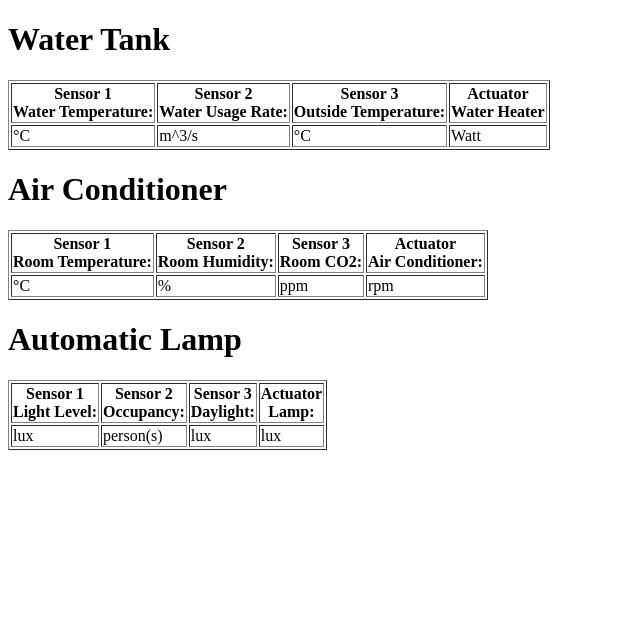
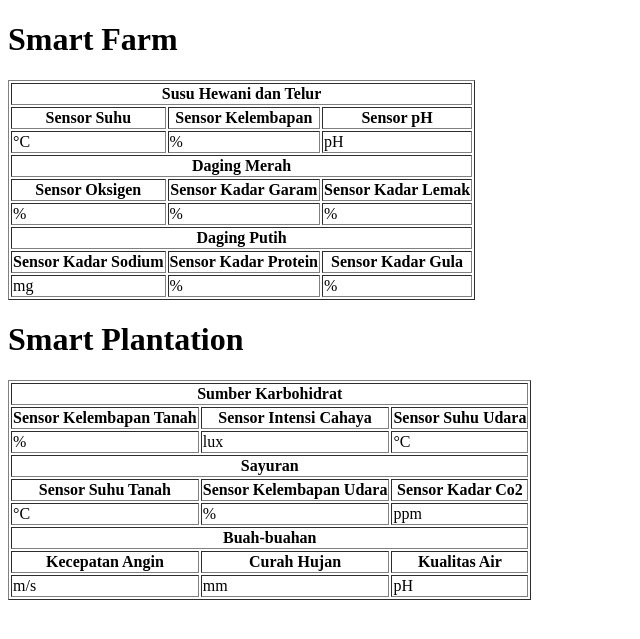
Before and after one commit to SWilbert03/3-factory-django-project-PraUAS, a Django app: page / in a window 1280 px wide. Shown: the top 639 px of the page, without its empty margins (0-640 px from the left). Run offline with Django 4.2, Linux system fonts and the light colour scheme.

Commit message:
modified:   db.sqlite3 	modified:   subsystem/urls.py 	modified:   subsystem/views.py 	modified:   templates/home.html

```diff
--- a/subsystem/urls.py
+++ b/subsystem/urls.py
@@ -5,21 +5,41 @@
 urlpatterns = [
     path('', views.DashboardView.as_view()),
 
-    # Water Heater System
-    path('sensor/sensor11', views.sensor11view.as_view()),
-    path('sensor/sensor12', views.sensor12view.as_view()),
-    path('sensor/sensor13', views.sensor13view.as_view()),
-    path('actuator/actuator1', views.actuator1view.as_view()),
+#Smart Farm
+    # Susu Hewani dan Telur
+    path('susuhewanidantelur/sensorsuhu', views.SensorSuhuView.as_view()),
+    path('susuhewanidantelur/sensorkelembapan', views.SensorKelembapanView.as_view()),
+    path('susuhewanidantelur/sensorph', views.SensorpHView.as_view()),
+    # path('actuator/actuator1', views.actuator1view.as_view()),
 
-    # Fan Control System
-    path('sensor/sensor21', views.sensor21view.as_view()),
-    path('sensor/sensor22', views.sensor22view.as_view()),
-    path('sensor/sensor23', views.sensor23view.as_view()),
-    path('actuator/actuator2', views.actuator2view.as_view()),
+    # Daging Merah
+    path('dagingmerah/sensoroksigen', views.SensorOksigenView.as_view()),
+    path('dagingmerah/sensorkadrgaram', views.SensorKadarGaramView.as_view()),
+    path('dagingmerah/sensorkadarlemak', views.SensorKadarLemakView.as_view()),
+    # path('actuator/actuator2', views.actuator2view.as_view()),
 
-    # Lighting Control System
-    path('sensor/sensor31', views.sensor31view.as_view()),
-    path('sensor/sensor32', views.sensor32view.as_view()),
-    path('sensor/sensor33', views.sensor33view.as_view()),
-    path('actuator/actuator3', views.actuator3view.as_view()),
+    # Daging Merah
+    path('dagingputih/sensorkadarsodium', views.SensorKadarSodiumView.as_view()),
+    path('dagingputih/sensorkadarprotein', views.SensorKadarProteinView.as_view()),
+    path('dagingputih/sensorkadargula', views.SensorKadarGulaView.as_view()),
+    # path('actuator/actuator3', views.actuator3view.as_view()),
+
+#Smart Plantation
+    # Sumber Karbohidrat
+    path('sensorkarbohidrat/kelembapantanah', views.SensorKelembapanTanahView.as_view()),
+    path('sensorkarbohidrat/intensicahaya', views.SensorIntensiCahayaView.as_view()),
+    path('sensorkarbohidrat/suhuudara', views.SensorSuhuUdaraView.as_view()),
+    # path('actuator/actuator1', views.actuator1view.as_view()),
+
+    # Sayuran
+    path('sayuran/suhutanah', views.SensorSuhuTanahView.as_view()),
+    path('sayuran/sensorkelembapanudara', views.SensorKelembapanUdaraView.as_view()),
+    path('sayuran/sensorkadarco2', views.SensorKadarCo2View.as_view()),
+    # path('actuator/actuator2', views.actuator2view.as_view()),
+
+    # Buah-buahan
+    path('buah/sensorkecepatanangin', views.KecepatanAnginView.as_view()),
+    path('buah/sensorcurahhujan', views.CurahHujanView.as_view()),
+    path('buah/sensorkualitasair', views.KualitasAirView.as_view()),
+    # path('actuator/actuator3', views.actuator3view.as_view()),
 ]
--- a/subsystem/views.py
+++ b/subsystem/views.py
@@ -43,53 +43,106 @@
     def get(self, request, *args, **kwargs):
         return render(request, 'home.html')
 
-# subsistem1
-class sensor11view(SensorTemplateView):
-    sensor_name = "sensor11"
+# Smart Farm ==========================================================================================================================================
+# 	Susu Hewani dan Telur
+class SensorSuhuView(SensorTemplateView):
+    sensor_name = "Sensor Suhu"
 
-class sensor12view(SensorTemplateView):
-    sensor_name = "sensor12"
+class SensorKelembapanView(SensorTemplateView):
+    sensor_name = "Sensor Kelembapan"
 
-class sensor13view(SensorTemplateView):
-    sensor_name = "sensor13"
+class SensorpHView(SensorTemplateView):
+    sensor_name = "Sensor pH"
 
 class actuator1view(ActuatorTemplateView):
     actuator_name = "actuator1"
-    sensor1_name = "sensor11"
-    sensor2_name = "sensor12"
-    sensor3_name = "sensor13"
+    sensor1_name = "Sensor Suhu"
+    sensor2_name = "Sensor Kelembapan"
+    sensor3_name = "Sensor pH"
     training_csv = "heater.csv"
 
-# subsistem2
-class sensor21view(SensorTemplateView):
-    sensor_name = "sensor21"
+# Daging Merah
+class SensorOksigenView(SensorTemplateView):
+    sensor_name = "Sensor Oksigen"
 
-class sensor22view(SensorTemplateView):
-    sensor_name = "sensor22"
+class SensorKadarGaramView(SensorTemplateView):
+    sensor_name = "Sensor Kadar Garam"
 
-class sensor23view(SensorTemplateView):
-    sensor_name = "sensor23"
+class SensorKadarLemakView(SensorTemplateView):
+    sensor_name = "Sensor Kadar Lemak"
 
 class actuator2view(ActuatorTemplateView):
     actuator_name = "actuator2"
-    sensor1_name = "sensor21"
-    sensor2_name = "sensor22"
-    sensor3_name = "sensor23"
+    sensor1_name = "Sensor Oksigen"
+    sensor2_name = "Sensor Kadar Garam"
+    sensor3_name = "Sensor Kadar Lemak"
     training_csv = "fan.csv"
 
-# subsistem3
-class sensor31view(SensorTemplateView):
-    sensor_name = "sensor31"
+# Daging Putih
+class SensorKadarSodiumView(SensorTemplateView):
+    sensor_name = "Sensor Kadar Sodium"
 
-class sensor32view(SensorTemplateView):
-    sensor_name = "sensor32"
+class SensorKadarProteinView(SensorTemplateView):
+    sensor_name = "Sensor Kadar Protein"
 
-class sensor33view(SensorTemplateView):
-    sensor_name = "sensor33"
+class SensorKadarGulaView(SensorTemplateView):
+    sensor_name = "Sensor Kadar Gula"
 
 class actuator3view(ActuatorTemplateView):
     actuator_name = "actuator3"
-    sensor1_name = "sensor31"
-    sensor2_name = "sensor32"
-    sensor3_name = "sensor33"
+    sensor1_name = "Sensor Kadar Sodium"
+    sensor2_name = "Sensor Kadar Protein"
+    sensor3_name = "Sensor Kadar Gula"
     training_csv = "light.csv"
+
+# Smart Plantation ==========================================================================================================================================
+# 	Sumber Karbohidrat
+class SensorKelembapanTanahView(SensorTemplateView):
+    sensor_name = "Sensor Kelembapan Tanah"
+
+class SensorIntensiCahayaView(SensorTemplateView):
+    sensor_name = "Sensor Intensi Cahaya"
+
+class SensorSuhuUdaraView(SensorTemplateView):
+    sensor_name = "Sensor Suhu Udara"
+
+class actuator4view(ActuatorTemplateView):
+    actuator_name = "actuator4"
+    sensor1_name = "Sensor Kelembapan Tanah"
+    sensor2_name = "Sensor Intensi Cahaya"
+    sensor3_name = "Sensor Suhu Udara"
+    training_csv = "heater.csv"
+
+# Sayuran
+class SensorSuhuTanahView(SensorTemplateView):
+    sensor_name = "Sensor Suhu Tanah"
+
+class SensorKelembapanUdaraView(SensorTemplateView):
+    sensor_name = "Sensor Kelembapan Udara"
+
+class SensorKadarCo2View(SensorTemplateView):
+    sensor_name = "Sensor Kadar Co2"
+
+class actuator5view(ActuatorTemplateView):
+    actuator_name = "actuator5"
+    sensor1_name = "Sensor Suhu Tanah"
+    sensor2_name = "Sensor Kelembapan Udara"
+    sensor3_name = "Sensor Kadar Co2"
+    training_csv = "fan.csv"
+
+# Buah-buahan
+class KecepatanAnginView(SensorTemplateView):
+    sensor_name = "Kecepatan Angin"
+
+class CurahHujanView(SensorTemplateView):
+    sensor_name = "Curah Hujan"
+
+class KualitasAirView(SensorTemplateView):
+    sensor_name = "Sensor Kadar Gula"
+
+class actuator6view(ActuatorTemplateView):
+    actuator_name = "actuator6"
+    sensor1_name = "Kecepatan Angin"
+    sensor2_name = "Curah Hujan"
+    sensor3_name = "Kualitas Air"
+    training_csv = "light.csv"
--- a/templates/home.html
+++ b/templates/home.html
@@ -13,51 +13,81 @@
 </head>
 
 <body>
-	<h1>Water Tank</h1>
+	<h1>Smart Farm</h1>
 	<table border="1">
+		<th colspan="3">Susu Hewani dan Telur</th>
 		<tr>
-			<th>Sensor 1 <br> Water Temperature:</th>
-			<th>Sensor 2 <br> Water Usage Rate:</th>
-			<th>Sensor 3 <br> Outside Temperature:</th>
-			<th>Actuator <br> Water Heater</th>
+			<th>Sensor Suhu</th>
+			<th>Sensor Kelembapan</th>
+			<th>Sensor pH</th>
 		</tr>
 		<tr>
-			<td><span id="water-temp"></span> &#176;C</td>
-			<td><span id="water-rate"></span> m^3/s</td>
-			<td><span id="out-temp"></span> &#176;C</td>
-			<td><span id="heater"></span> Watt</td>
+			<td><span id="sensorsuhu"></span> &#176;C</td>
+			<td><span id="sensorkelembapan"></span> %</td>
+			<td><span id="sensorph"></span> pH</td>
+		</tr>
+
+		<th colspan="3">Daging Merah</th>
+		<tr>
+			<th>Sensor Oksigen</th>
+			<th>Sensor Kadar Garam</th>
+			<th>Sensor Kadar Lemak</th>
+		</tr>
+		<tr>
+			<td><span id="sensoroksigen"></span> %</td>
+			<td><span id="sensorkadrgaram"></span> %</td>
+			<td><span id="sensorkadarlemak"></span> %</td>
+		</tr>
+
+		<th colspan="3">Daging Putih</th>
+		<tr>
+			<th>Sensor Kadar Sodium</th>
+			<th>Sensor Kadar Protein</th>
+			<th>Sensor Kadar Gula</th>
+		</tr>
+		<tr>
+			<td><span id="sensorkadarsodium"></span> mg</td>
+			<td><span id="sensorkadarprotein"></span> %</td>
+			<td><span id="sensorkadargula"></span> %</td>
 		</tr>
 	</table>
 
-	<h1>Air Conditioner</h1>
+	<h1>Smart Plantation</h1>
 	<table border="1">
+		<th colspan="3">Sumber Karbohidrat</th>
 		<tr>
-			<th>Sensor 1<br>Room Temperature:</th>
-			<th>Sensor 2<br>Room Humidity:</th>
-			<th>Sensor 3<br>Room CO2:</th>
-			<th>Actuator<br>Air Conditioner:</th>
+			<th>Sensor Kelembapan Tanah</th>
+			<th>Sensor Intensi Cahaya</th>
+			<th>Sensor Suhu Udara</th>
 		</tr>
 		<tr>
-			<td><span id="room-temp"></span> &#176;C</td>
-			<td><span id="room-hum"></span>%</td>
-			<td><span id="room-co2"></span> ppm</td>
-			<td><span id="fan"></span> rpm</td>
+			<td><span id="kelembapantanah"></span> %</td>
+			<td><span id="intensicahaya"></span> lux</td>
+			<td><span id="suhuudara"></span> &#176;C</td>
 		</tr>
-	</table>
 
-	<h1>Automatic Lamp</h1>
-	<table border="1">
+		<th colspan="3">Sayuran</th>
 		<tr>
-			<th>Sensor 1 <br> Light Level: </th>
-			<th>Sensor 2 <br> Occupancy:   </th>
-			<th>Sensor 3 <br> Daylight:    </th>
-			<th>Actuator <br> Lamp: </th>
+			<th>Sensor Suhu Tanah</th>
+			<th>Sensor Kelembapan Udara</th>
+			<th>Sensor Kadar Co2</th>
 		</tr>
 		<tr>
-			<td><span id="light-level"></span> lux    </td>
-			<td><span id="occupancy"></span> person(s)</td>
-			<td><span id="daylight"></span> lux       </td>
-			<td><span id="lighting"></span> lux</td>
+			<td><span id="suhutanah"></span> &#176;C</td>
+			<td><span id="sensorkelembapanudara"></span> %</td>
+			<td><span id="sensorkadarco2"></span> ppm</td>
+		</tr>
+
+		<th colspan="3">Buah-buahan</th>
+		<tr>
+			<th>Kecepatan Angin</th>
+			<th>Curah Hujan</th>
+			<th>Kualitas Air</th>
+		</tr>
+		<tr>
+			<td><span id="sensorkecepatanangin"></span> m/s</td>
+			<td><span id="sensorcurahhujan"></span> mm</td>
+			<td><span id="sensorkualitasair"></span> pH</td>
 		</tr>
 	</table>
 </body>
@@ -92,20 +122,37 @@
   }
 
   setInterval(function(){
-    updateSensorValue('/sensor/water-temp', 'water-temp');
-    updateSensorValue('/sensor/water-rate', 'water-rate');
-    updateSensorValue('/sensor/out-temp', 'out-temp');
-    updateActuatorState('/actuator/heater', 'heater');
+// Smart Farm
+    updateSensorValue('/susuhewanidantelur/sensorsuhu', 'sensorsuhu');
+    updateSensorValue('/susuhewanidantelur/sensorkelembapan', 'sensorkelembapan');
+    updateSensorValue('/susuhewanidantelur/sensorph', 'sensorph');
+    // updateActuatorState('/actuator/heater', 'heater');
 
-    updateSensorValue('/sensor/room-temp', 'room-temp');
-    updateSensorValue('/sensor/room-hum', 'room-hum');
-    updateSensorValue('/sensor/room-co2', 'room-co2');
-    updateActuatorState('/actuator/fan', 'fan');
+    updateSensorValue('/dagingmerah/sensoroksigen', 'sensoroksigen');
+    updateSensorValue('/dagingmerah/sensorkadrgaram', 'sensorkadrgaram');
+    updateSensorValue('/dagingmerah/sensorkadarlemak', 'sensorkadarlemak');
+    // updateActuatorState('/actuator/fan', 'fan');
 
-    updateSensorValue('/sensor/light-level', 'light-level');
-    updateSensorValue('/sensor/occupancy', 'occupancy');
-    updateSensorValue('/sensor/daylight', 'daylight');
-    updateActuatorState('/actuator/lighting', 'lighting');
+    updateSensorValue('/dagingputih/sensorkadarsodium', 'sensorkadarsodium');
+    updateSensorValue('/dagingputih/sensorkadarprotein', 'sensorkadarprotein');
+    updateSensorValue('/dagingputih/sensorkadargula', 'sensorkadargula');
+    // updateActuatorState('/actuator/lighting', 'lighting');
+
+// Smart Plantation
+	updateSensorValue('/sensorkarbohidrat/kelembapantanah', 'kelembapantanah');
+    updateSensorValue('/sensorkarbohidrat/intensicahaya', 'intensicahaya');
+    updateSensorValue('/sensorkarbohidrat/suhuudara', 'suhuudara');
+    // updateActuatorState('/actuator/heater', 'heater');
+
+    updateSensorValue('/sayuran/suhutanah', 'suhutanah');
+    updateSensorValue('/sayuran/sensorkelembapanudara', 'sensorkelembapanudara');
+    updateSensorValue('/sayuran/sensorkadarco2', 'sensorkadarco2');
+    // updateActuatorState('/actuator/fan', 'fan');
+
+    updateSensorValue('/buah/sensorkecepatanangin', 'sensorkecepatanangin');
+    updateSensorValue('/buah/sensorcurahhujan', 'sensorcurahhujan');
+    updateSensorValue('/buah/sensorkualitasair', 'sensorkualitasair');
+    // updateActuatorState('/actuator/lighting', 'lighting');
   }, 2000);
 
 </script>
```
Also changed, not shown: db.sqlite3.
